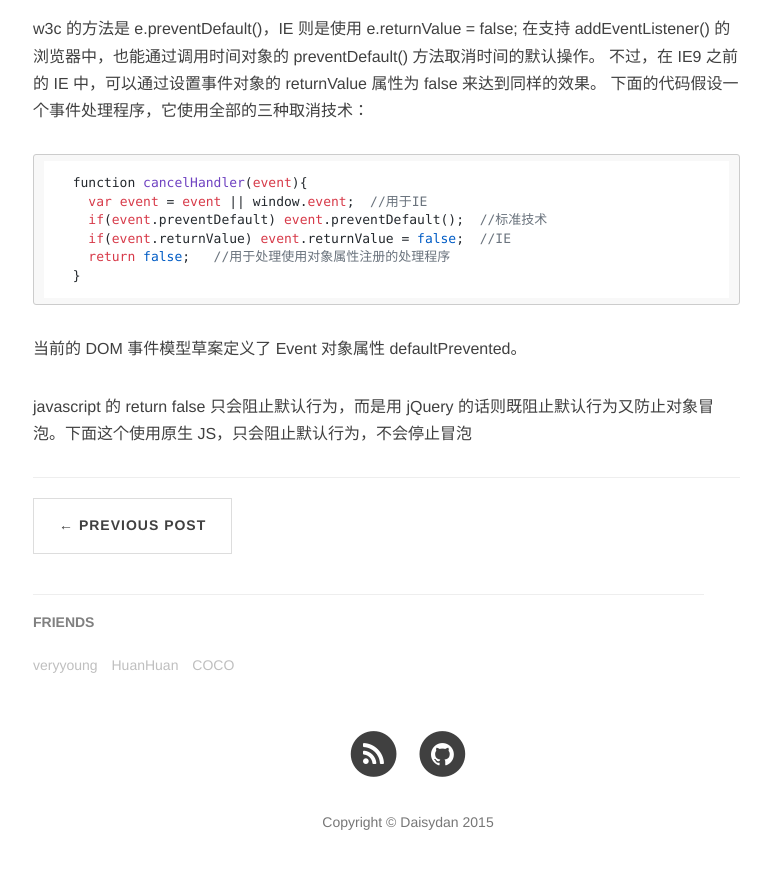
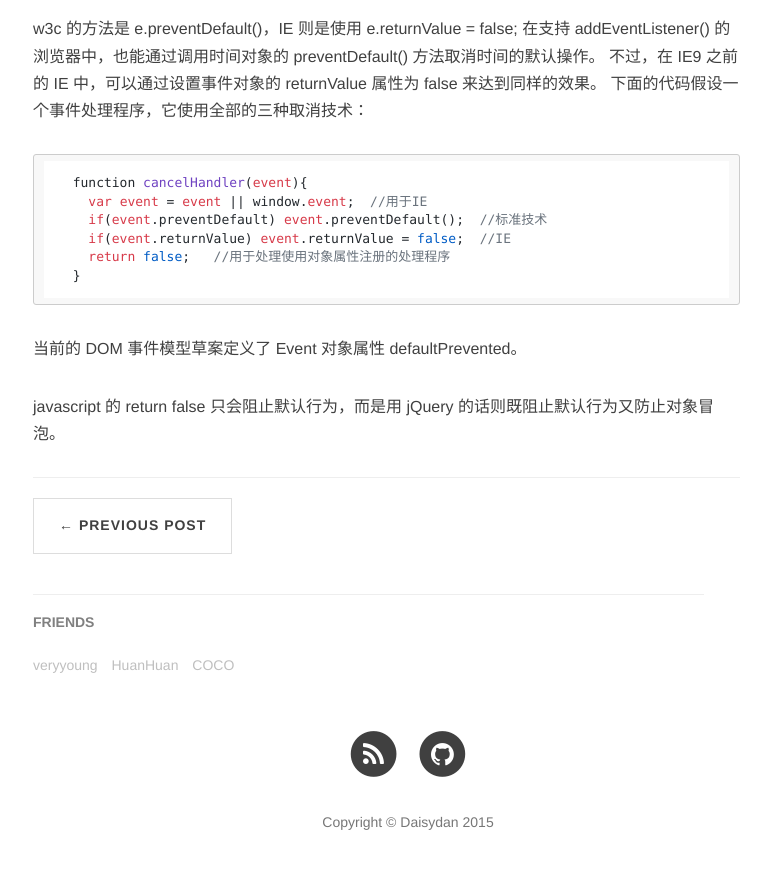
Before and after one commit to dandanzhou/dandanzhou.github.io, a Jekyll site: the page built from _posts/2015-10-24-JS-event-bubbles-prevent-delegate.markdown, in a window 1280 px wide and 900 px high, scrolled down 2461 px. Shown: the top 869 px of the window, without its empty margins (232-1003 px from the left). Built offline with Jekyll 4.4.1, drawn with Linux system fonts in a browser that asks for light colours; nearby versions of some CDN libraries; comment, search, counter and statistics services are not loaded.

Commit message:
delete the wext

```diff
--- a/_posts/2015-10-24-JS-event-bubbles-prevent-delegate.markdown
+++ b/_posts/2015-10-24-JS-event-bubbles-prevent-delegate.markdown
@@ -94,4 +94,4 @@ JavaScript
 
   当前的 DOM 事件模型草案定义了 Event 对象属性 defaultPrevented。
 
-  javascript 的 return false 只会阻止默认行为，而是用 jQuery 的话则既阻止默认行为又防止对象冒泡。下面这个使用原生 JS，只会阻止默认行为，不会停止冒泡
+  javascript 的 return false 只会阻止默认行为，而是用 jQuery 的话则既阻止默认行为又防止对象冒泡。
```
